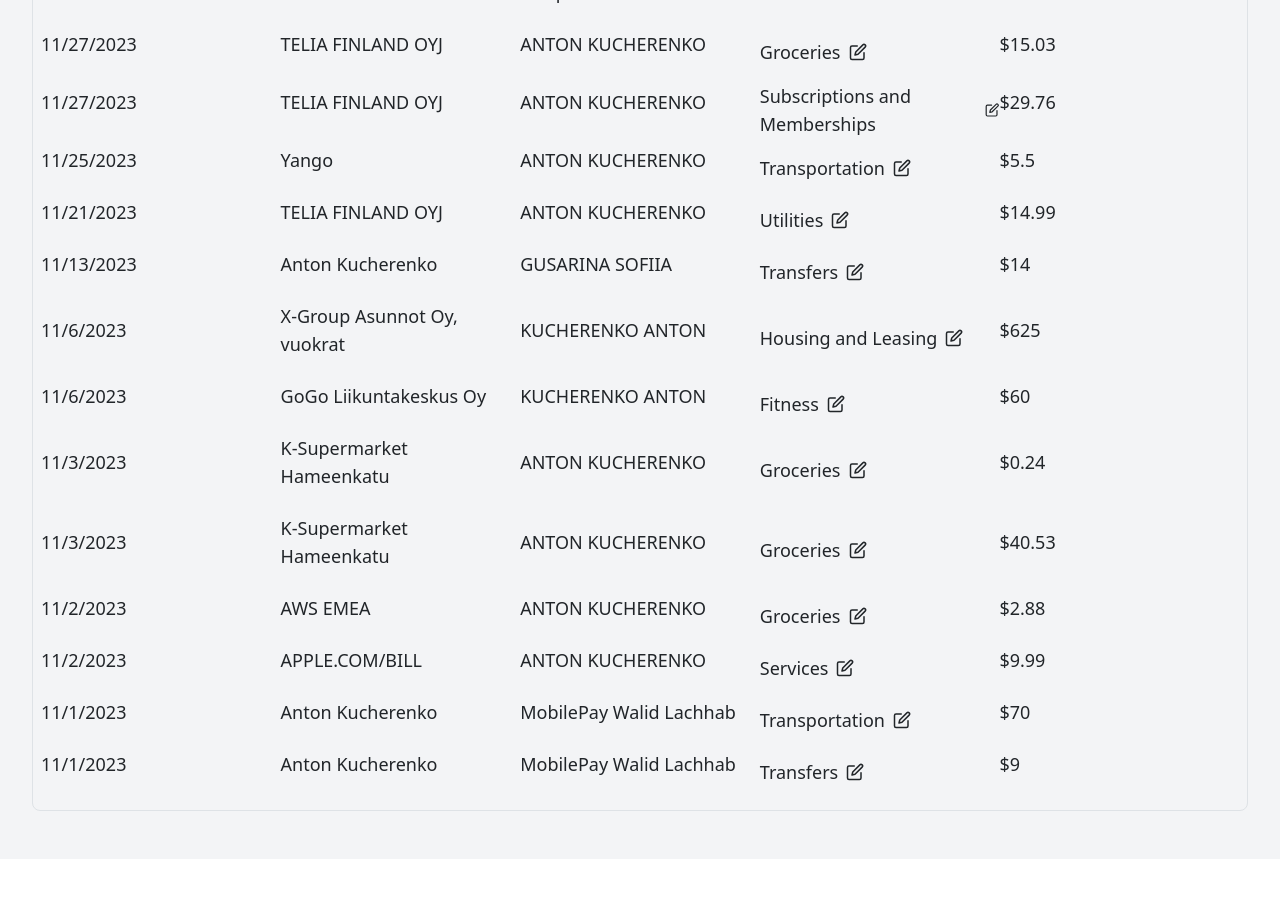
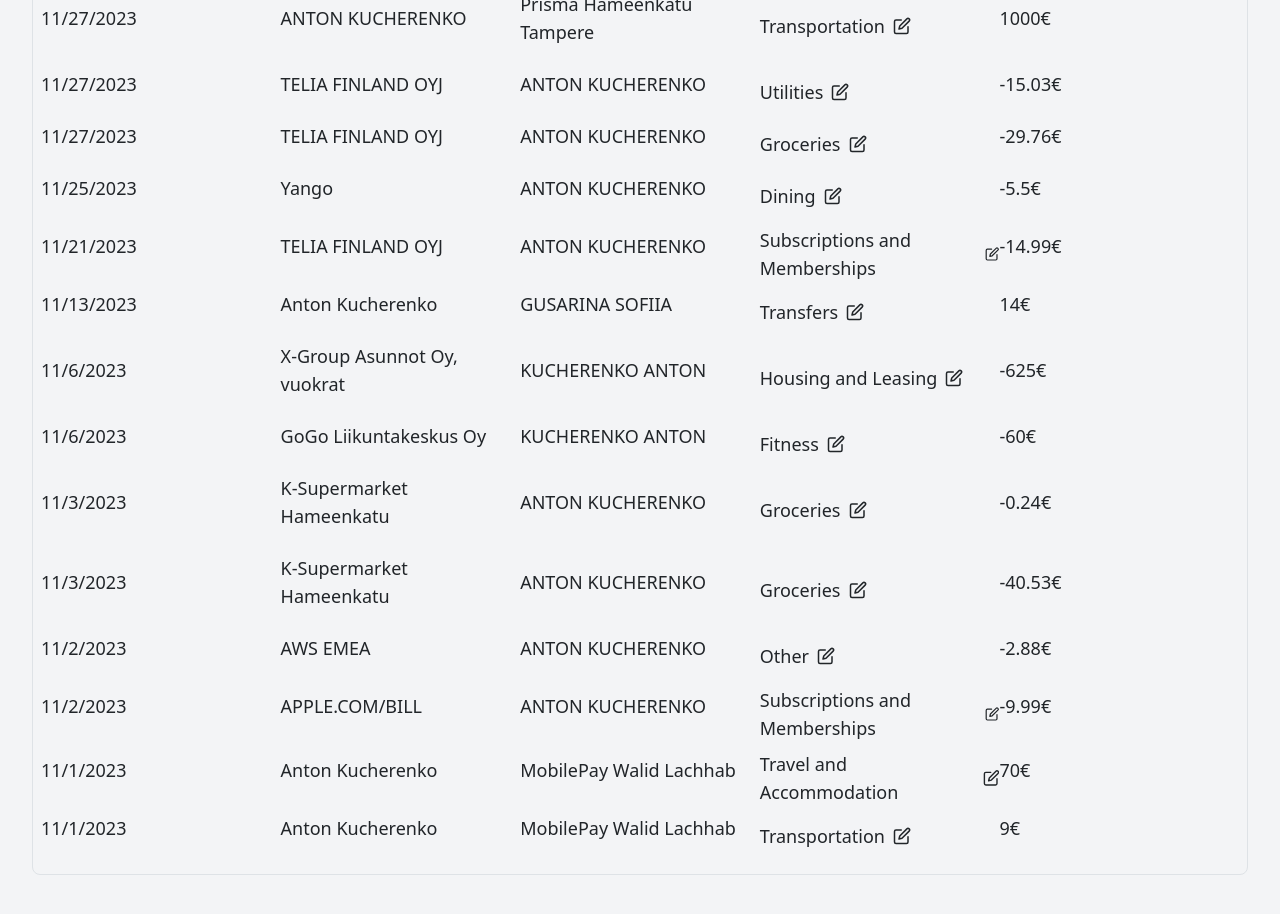
Before and after one commit to andevrrr/ExpenseTracker-React-Bootstrap, a React (Create React App) app in the folder expense-tracker/: page /main in a window 1280 px wide. Shown: the part 780-1694 px from the top of the page. Before the commit the page ends 1639 px from the top, so only its background shows below. Built offline with nearby package versions, Linux system fonts and the light colour scheme.

Commit message:
Minor corrections

```diff
--- a/expense-tracker/src/pages/MainPage.js
+++ b/expense-tracker/src/pages/MainPage.js
@@ -113,7 +113,7 @@ const MainPage = () => {
     Music: { base: "#FD6B19", hover: "#FF4500" },
     Sports: { base: "#4BC0C0", hover: "#40E0D0" },
     Outdoor: { base: "#9966FF", hover: "#8A2BE2" },
-    Else: { base: "#C9CBCF", hover: "#B0C4DE" },
+    Other: { base: "#C9CBCF", hover: "#B0C4DE" },
   };
 
   // Generate the pie chart data using the aggregated data
@@ -201,7 +201,7 @@ const MainPage = () => {
               >
                 <p className="text-base text-white">{category}</p>
                 <p className="text-sm mt-3 text-white">
-                  ${pieChartData.datasets[0].data[index]}
+                  {pieChartData.datasets[0].data[index]}€
                 </p>
               </li>
             ))}
@@ -255,7 +255,7 @@ const MainPage = () => {
                   <span className="mr-2">{purchase.category}</span>
                   <FiEdit onClick={() => handleEditClick(purchase)} />
                 </div>
-                <p className="flex-1">${purchase.amount}</p>
+                <p className="flex-1">{purchase.amount}€</p>
               </li>
             ))}
         </ul>
--- a/expense-tracker/src/utils/data.json
+++ b/expense-tracker/src/utils/data.json
@@ -11,33 +11,33 @@
       "paymentDate": "2023-11-27",
       "businessName": "TELIA FINLAND OYJ",
       "payer": "ANTON KUCHERENKO",
-      "amount": "15.03",
+      "amount": "-15.03",
       "transactionType": "TILISIIRTO",
-      "category": "Groceries"
+      "category": "Utilities"
     },
     {
       "paymentDate": "2023-11-27",
       "businessName": "TELIA FINLAND OYJ",
       "payer": "ANTON KUCHERENKO",
-      "amount": "29.76",
+      "amount": "-29.76",
       "transactionType": "TILISIIRTO",
-      "category": "Subscriptions and Memberships"
+      "category": "Groceries"
     },
     {
       "paymentDate": "2023-11-25",
       "businessName": "Yango",
       "payer": "ANTON KUCHERENKO",
-      "amount": "5.5",
+      "amount": "-5.5",
       "transactionType": "KORTTIOSTO",
-      "category": "Transportation"
+      "category": "Dining"
     },
     {
       "paymentDate": "2023-11-21",
       "businessName": "TELIA FINLAND OYJ",
       "payer": "ANTON KUCHERENKO",
-      "amount": "14.99",
+      "amount": "-14.99",
       "transactionType": "TILISIIRTO",
-      "category": "Utilities"
+      "category": "Subscriptions and Memberships"
     },
     {
       "paymentDate": "2023-11-13",
@@ -51,7 +51,7 @@
       "paymentDate": "2023-11-6",
       "businessName": "X-Group Asunnot Oy, vuokrat",
       "payer": "KUCHERENKO ANTON",
-      "amount": "625",
+      "amount": "-625",
       "transactionType": "E-LASKU",
       "category": "Housing and Leasing"
     },
@@ -59,7 +59,7 @@
       "paymentDate": "2023-11-6",
       "businessName": "GoGo Liikuntakeskus Oy",
       "payer": "KUCHERENKO ANTON",
-      "amount": "60",
+      "amount": "-60",
       "transactionType": "E-LASKU",
       "category": "Fitness"
     },
@@ -67,7 +67,7 @@
       "paymentDate": "2023-11-3",
       "businessName": "K-Supermarket Hameenkatu",
       "payer": "ANTON KUCHERENKO",
-      "amount": "0.24",
+      "amount": "-0.24",
       "transactionType": "KORTTIOSTO",
       "category": "Groceries"
     },
@@ -75,7 +75,7 @@
       "paymentDate": "2023-11-3",
       "businessName": "K-Supermarket Hameenkatu",
       "payer": "ANTON KUCHERENKO",
-      "amount": "40.53",
+      "amount": "-40.53",
       "transactionType": "KORTTIOSTO",
       "category": "Groceries"
     },
@@ -83,17 +83,17 @@
       "paymentDate": "2023-11-2",
       "businessName": "AWS EMEA",
       "payer": "ANTON KUCHERENKO",
-      "amount": "2.88",
+      "amount": "-2.88",
       "transactionType": "KORTTIOSTO",
-      "category": "Groceries"
+      "category": "Other"
     },
     {
       "paymentDate": "2023-11-2",
       "businessName": "APPLE.COM/BILL",
       "payer": "ANTON KUCHERENKO",
-      "amount": "9.99",
+      "amount": "-9.99",
       "transactionType": "KORTTIOSTO",
-      "category": "Services"
+      "category": "Subscriptions and Memberships"
     },
     {
       "paymentDate": "2023-11-1",
@@ -101,7 +101,7 @@
       "payer": "MobilePay Walid Lachhab",
       "amount": "70",
       "transactionType": "TILISIIRTO",
-      "category": "Transportation"
+      "category": "Travel and Accommodation"
     },
     {
       "paymentDate": "2023-11-1",
@@ -109,6 +109,6 @@
       "payer": "MobilePay Walid Lachhab",
       "amount": "9",
       "transactionType": "TILISIIRTO",
-      "category": "Transfers"
+      "category": "Transportation"
     }
   ]
```
